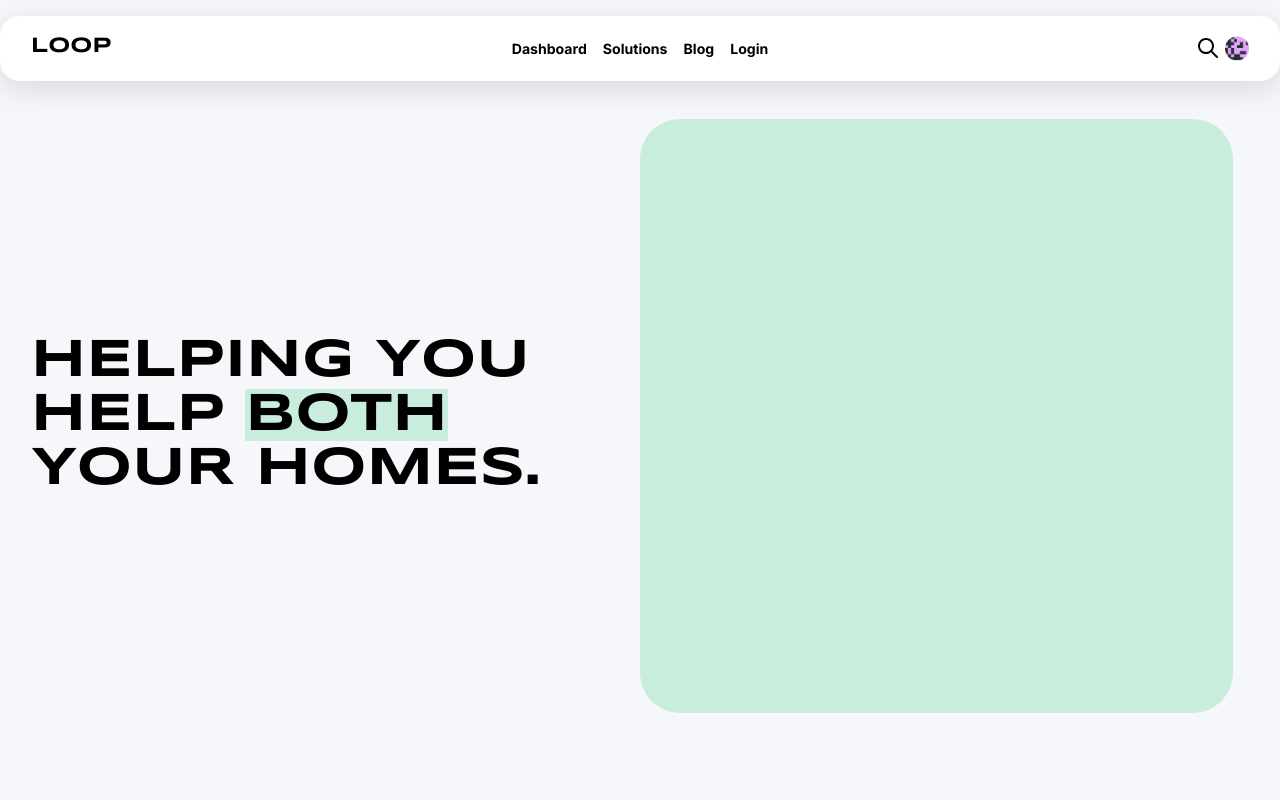
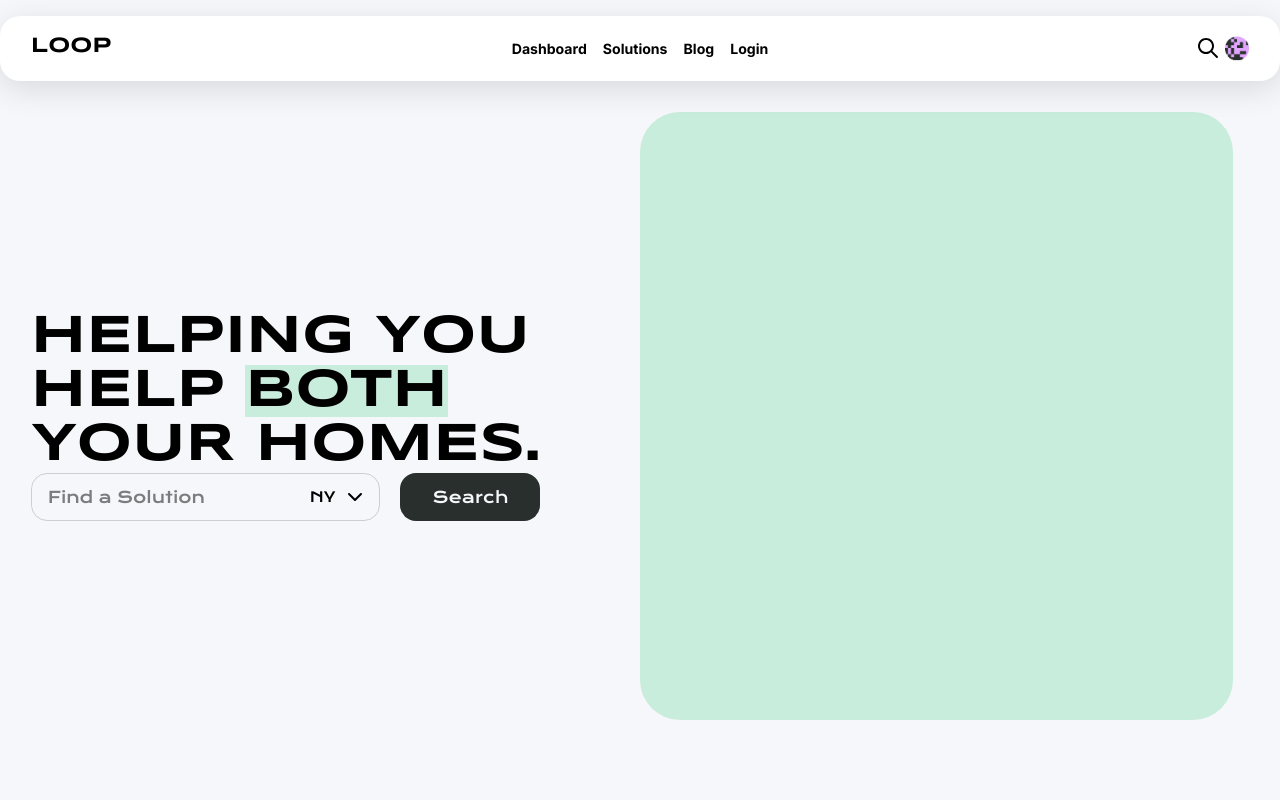
Before and after one commit to pranavkannepalli/loop, a Next.js app: page / in a window 1280 px wide. Shown: the top 800 px of the page. Built offline with nearby package versions, Linux system fonts and the light colour scheme.

Commit message:
built dropdown, button components

```diff
--- a/app/page.js
+++ b/app/page.js
@@ -1,4 +1,6 @@
 import HomeCard from "@/components/HomeCard";
+import Button from "@/components/Button";
+import { StateSelector } from "@/components/Dropdown";
 
 // TODO: make selectors for price, priorities, and type
 // TODO: responsify
@@ -13,9 +15,16 @@ export default function Home() {
 				<div className="md:flex-1">
 					<h1 className="leading-none">
 						Helping you help <span className="bg-green-600">both</span> your homes.
+						<div className="flex flex-row gap-[20px]">
+							<div className="flex flex-row items-center justify-center border-white-300 border-solid border hover:border-white-400 hover:text-white-400 focus:text-white-600 focus:border-green-700 active:border-white-400 active:text-white-600 focus:invalid:border-error focus:invalid:text-white-600 !rounded-[16px] bg-white-200">
+								<input className="!rounded-[16px] !border-none bg-white-200" placeholder="Find a Solution" />
+								<StateSelector />
+							</div>
+							<Button>Search</Button>
+						</div>
 					</h1>
 				</div>
-				<div className="aspect-square md:flex-1 w-full box-border py-4 px-4 ">
+				<div className="h-1/2 md:h-[80%] md:flex-1 w-full box-border py-4 px-4 ">
 					<div className="bg-green-600 h-full rounded-[40px]"></div>
 				</div>
 			</div>
@@ -27,9 +36,9 @@ export default function Home() {
 				<h4 className="text-left my-2 text-white-400">Select Home</h4>
 			</div>
 			<div className="flex flex-col sm:flex-row gap-[20px]">
-				<HomeCard svg="add" color="bg-green-500" name="VT" description="Large family homes" />
-				<HomeCard svg="add" color="bg-yellow-500" name="VT" description="Large family homes" />
-				<HomeCard svg="add" color="bg-purple-500" name="VT" description="Large family homes" />
+				<HomeCard svg="add" color="bg-green-500" borderColor="border-green-700" name="Apartment" description="Large and small complexes" />
+				<HomeCard svg="add" color="bg-yellow-500" borderColor="border-yellow-700" name="Multi-Family Home" description="Condos and multi-family homes" />
+				<HomeCard svg="add" color="bg-purple-500" borderColor="border-purple-700" name="Individual Home" description="Individual homes and town homes" />
 			</div>
 		</main>
 	);
--- a/app/pranav/page.js
+++ b/app/pranav/page.js
@@ -1,3 +1,4 @@
+import Dropdown from "@/components/Dropdown";
 import Icon from "@/components/Icon";
 
 export default function Pranav() {
@@ -14,6 +15,7 @@ export default function Pranav() {
 			<br />
 			<input placeholder="Input Text" />
 			<Icon name="add" className="text-white-600" />
+			<Dropdown items={["Hi", "bye", "cya"]} />
 		</div>
 	);
 }
--- /dev/null
+++ b/components/Button/index.js
@@ -0,0 +1,11 @@
+"use client";
+
+import classNames from "@/hooks/classnames";
+
+export default function Button({ type = "primary", children, onClick = () => {} }) {
+	return (
+		<button className={classNames("px-[32px] py-[16px] rounded-[16px]", type == "primary" ? "bg-green-800 text-white-200" : "bg-none text-green-700")} onClick={onClick}>
+			{children}
+		</button>
+	);
+}
--- /dev/null
+++ b/components/Dropdown/index.js
@@ -0,0 +1,101 @@
+"use client";
+
+import { motion } from "framer-motion";
+import { useContext, useState } from "react";
+import Icon from "../Icon";
+import LoopContext from "../LoopContext";
+
+const Dropdown = ({ placeholder = "Select an item", items = [], onClick = (value) => {} }) => {
+	const [open, setOpen] = useState(false);
+	const [selected, changeSelected] = useState(placeholder);
+
+	return (
+		<div className="flex-1 flex items-center justify-center bg-white">
+			<motion.div animate={open ? "open" : "closed"} className="relative">
+				<button onClick={() => setOpen((pv) => !pv)} className="flex items-center gap-2 px-3 py-2 rounded-md text-indigo-50 bg-indigo-500 hover:bg-indigo-500 transition-colors">
+					<span className="font-medium text-sm">{selected}</span>
+					<motion.span variants={iconVariants}>
+						<Icon name="down" />
+					</motion.span>
+				</button>
+
+				<motion.ul
+					initial={wrapperVariants.closed}
+					variants={wrapperVariants}
+					style={{ originY: "top", translateX: "-50%" }}
+					className="flex flex-col gap-2 p-2 rounded-lg bg-white shadow-xl absolute top-[120%] left-[50%] w-48 overflow-hidden"
+				>
+					{items.map((value, index) => (
+						<Option
+							onClick={() => {
+								onClick(value);
+								changeSelected(value);
+								setOpen(false);
+							}}
+							text={value}
+							key={index}
+						/>
+					))}
+				</motion.ul>
+			</motion.div>
+		</div>
+	);
+};
+
+const StateSelector = () => {
+	const { userData, changeState } = useContext(LoopContext);
+	return <Dropdown placeholder={userData.state} onClick={changeState} items={["NY", "TX", "WA"]} />;
+};
+
+const Option = ({ text, onClick = () => {} }) => {
+	return (
+		<motion.li
+			variants={itemVariants}
+			onClick={onClick}
+			className="flex items-center gap-2 w-full p-2 text-xs font-medium whitespace-nowrap rounded-md hover:bg-indigo-100 text-slate-700 hover:text-indigo-500 transition-colors cursor-pointer"
+		>
+			<span>{text}</span>
+		</motion.li>
+	);
+};
+
+export { Dropdown as default, StateSelector };
+
+const wrapperVariants = {
+	open: {
+		scaleY: 1,
+		transition: {
+			when: "beforeChildren",
+			staggerChildren: 0.1,
+		},
+	},
+	closed: {
+		scaleY: 0,
+		transition: {
+			when: "afterChildren",
+			staggerChildren: 0.1,
+		},
+	},
+};
+
+const iconVariants = {
+	open: { rotate: 180 },
+	closed: { rotate: 0 },
+};
+
+const itemVariants = {
+	open: {
+		opacity: 1,
+		y: 0,
+		transition: {
+			when: "beforeChildren",
+		},
+	},
+	closed: {
+		opacity: 0,
+		y: -15,
+		transition: {
+			when: "afterChildren",
+		},
+	},
+};
--- a/components/HomeCard/index.js
+++ b/components/HomeCard/index.js
@@ -1,8 +1,22 @@
+"use client";
+
 import Icon from "../Icon";
+import { useContext } from "react";
+import LoopContext from "../LoopContext";
 
-export default function HomeCard({ svg, color, name, description }) {
+export default function HomeCard({ svg, color, borderColor, name, description }) {
+	const { userData, changeHomeType } = useContext(LoopContext);
+
 	return (
-		<div className={`flex flex-col gap-[5px] flex-1 p-[10px] sm:p-[20px] items-center justify-center ${color} rounded-[20px] aspect-[4/3]`}>
+		<div
+			className={
+				`box-border flex flex-col gap-[5px] flex-1 p-[10px] sm:p-[20px] items-center justify-center ${color} rounded-[20px] aspect-[4/3] ${"hover:" + borderColor} hover:border-[3px] hover:border-solid transition-all` +
+				(userData.hometype == name ? ` border-solid border-[3px] ${borderColor}` : "")
+			}
+			onClick={() => {
+				changeHomeType(name);
+			}}
+		>
 			<Icon name={svg} className="w-1/2 h-1/2 aspect-square" />
 			<h4 className="text-center">{name}</h4>
 			<p className="text-center caption">{description}</p>
--- a/components/LoopContext/index.js
+++ b/components/LoopContext/index.js
@@ -4,7 +4,7 @@ import { createContext, useState } from "react";
 
 const LoopContext = createContext(null);
 
-const states = ["Washington", "Texas", "New York"];
+const states = ["NY", "TX", "WA"];
 
 const LoopContextProvider = ({ children }) => {
 	const [userData, changeData] = useState({ state: states[0], hometype: null, low: 0, high: 100, priorities: ["Cutting down on bills", "Lowering my footprint", "Becoming self-sufficient"] });
@@ -33,9 +33,15 @@ const LoopContextProvider = ({ children }) => {
 		});
 	};
 
-	const changeDataField = ({ data, field }) => {
+	const changeHomeType = (data) => {
 		let n = { ...userData };
-		n[field] = data;
+		n.hometype = data;
+		changeData(n);
+	};
+
+	const changeState = (data) => {
+		let n = { ...userData };
+		n.state = data;
 		changeData(n);
 	};
 
@@ -46,7 +52,8 @@ const LoopContextProvider = ({ children }) => {
 		changeItems,
 		addItem,
 		removeItem,
-		changeDataField,
+		changeHomeType,
+		changeState,
 	};
 
 	return <LoopContext.Provider value={data}>{children}</LoopContext.Provider>;
```
